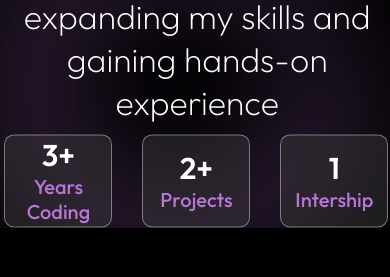
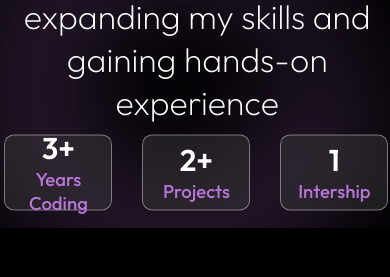
Before and after one commit to SamM-SWE/portfolio, a React (Vite) app in the folder frontend/: page / in a window 390 px wide. Shown: the part 1460-1737 px from the top of the page. Built offline with nearby package versions, Linux system fonts and the light colour scheme.

Commit message:
Fixed scaling again

```diff
--- a/frontend/src/index.css
+++ b/frontend/src/index.css
@@ -1226,14 +1226,21 @@ body {
   }
 
   .skill-card-div {
+    display: flex;
     position: relative;
     width: 100%;
+    flex-wrap: wrap;
 
   }
 
+
   .skill-card {
     width: 28%;
-    height: 11vh;
+    height: 9vh;
+  }
+
+  .titleinfo-txt {
+    font-size: 2.2vh;
   }
 
 }
```
